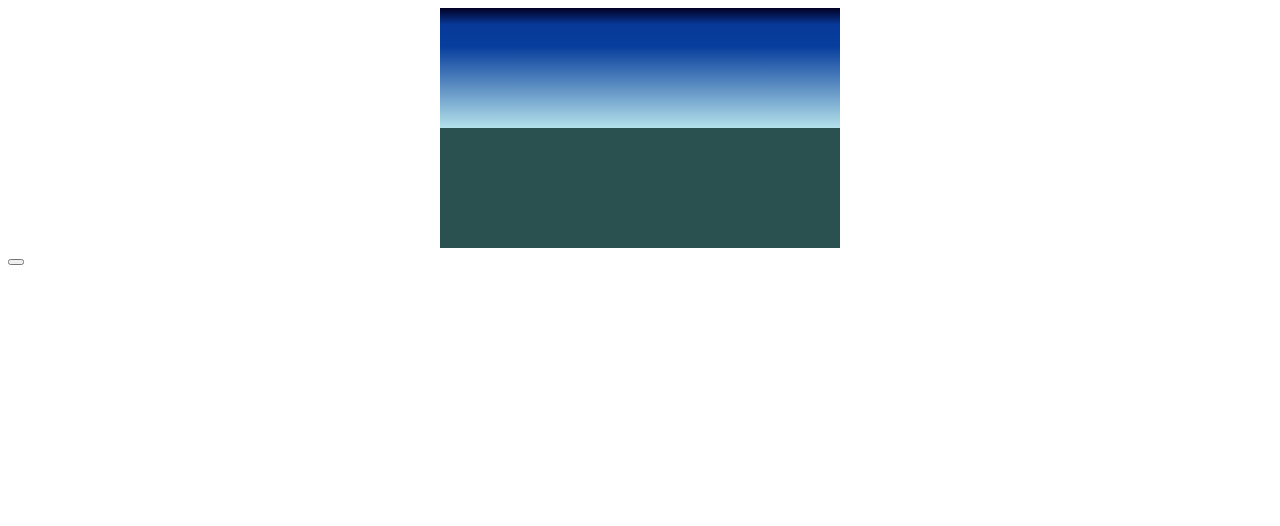
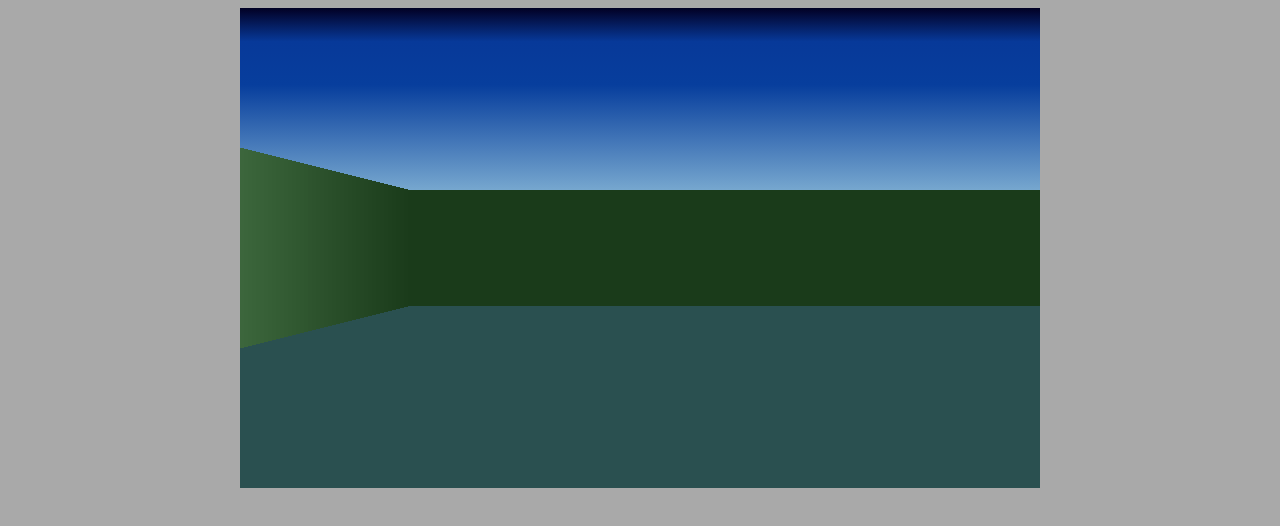
Before and after one commit to AndersKrog/RaycastCSS, a plain HTML site: page index.html in a window 1280 px wide. Drawn offline with Linux system fonts and the light colour scheme.

Commit message:
Add files via upload

```diff
--- a/index.css
+++ b/index.css
@@ -1,3 +1,7 @@
+body{
+    background-color: darkgray;
+}
+
 :root{
 	--line-0: 1px;
 	--line-1: 2px;
@@ -10,8 +14,8 @@
 	--line-8: 9px;
 	--line-9: 0px;
 
-    --width: 400px;
-    --height: 240px;
+    --width: 800px;
+    --height: 480px;
 
 }
 
@@ -28,10 +32,7 @@
 }
 .line {
 
-	width: 10%;
-	outline: 0px;
-	outline-style: solid;
-	outline-color: black;
+	width: 1%;
 }
 
 .l0{height: var(--line-0);}
--- a/index.html
+++ b/index.html
@@ -20,6 +20,5 @@
 			<div class="line l8"></div>
 			<div class="line l9"></div>
         </div>
-		<button></button>
     </body>
 </html>
--- a/index.js
+++ b/index.js
@@ -4,10 +4,10 @@ import Map from './map.js'
 import Render from './render.js'
 import Screen from './screen.js'
 
-const lines = 400;
+const lines = 200;
 const map = new Map(lines);
 const player = new Player(map);
-const render = new Render(300,240,lines);
+const render = new Render(400,240,lines);
 
 async function setup()
 {
@@ -26,4 +26,6 @@ function loop(){
     requestAnimationFrame(loop);
 }
 
-document.querySelector('button').addEventListener('click', setup);
+
+
+window.addEventListener('load', setup);
--- a/render.js
+++ b/render.js
@@ -2,10 +2,10 @@ import Ray from './ray.js';
 
 export default class Render{
     constructor(height, width, numofrays){
+        this.WINDOW_HEIGHT = height;
         this.WINDOW_WIDTH = width;
-        this.WINDOW_HEIGHT = height;
 
-        this.FOV_ANGLE = 60 * (Math.PI/180);
+        this.FOV_ANGLE = 45 * (Math.PI/180);
         this.NUM_RAYS = numofrays;
 
         this.DIST_PROJ_PLANE = (this.WINDOW_WIDTH/2)/Math.tan(this.FOV_ANGLE/2);
@@ -40,13 +40,17 @@ export default class Render{
             // projected wall height
             let wallStripHeight = (map.TILE_SIZE/ correctRayDistance)*this.DIST_PROJ_PLANE;
 
-            let value = wallStripHeight > this.WINDOW_HEIGHT? this.WINDOW_HEIGHT: wallStripHeight;
+            // TODO: not sure why this doesn't work
+            //let value = wallStripHeight > this.WINDOW_HEIGHT? this.WINDOW_HEIGHT: wallStripHeight;
+            let value = wallStripHeight > 480? 480: wallStripHeight;
 
             // COLOR
-            let colordistance = 250/wallStripHeight;
-            let red = Math.floor(100/colordistance);
+            let colordistance = (250/wallStripHeight) < 1? 1: 250/wallStripHeight;
+            let red = Math.floor(100/colordistance) -20;
             let green = Math.floor(256/colordistance/2);
-            let blue = Math.floor(100/colordistance);
+            let blue = Math.floor(100/colordistance) -20;
+
+
 
             let colorvalue1 = `--line-${i}-color`
             let colorvalue2 = `rgb(${red},${green},${blue})`;
```
